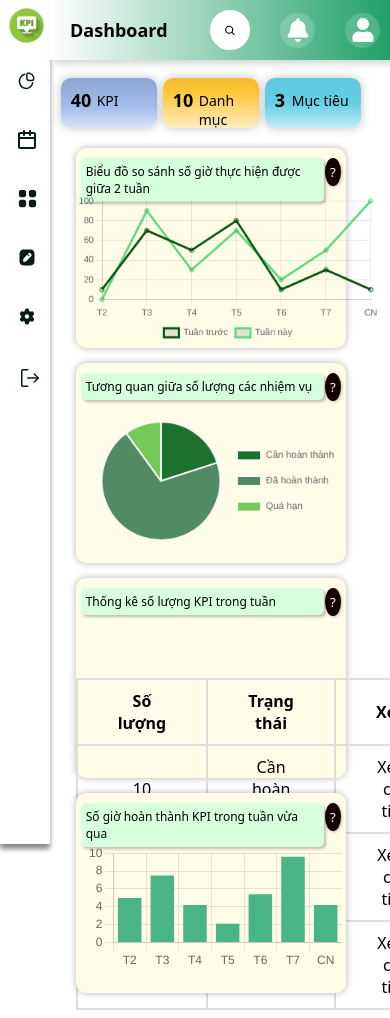
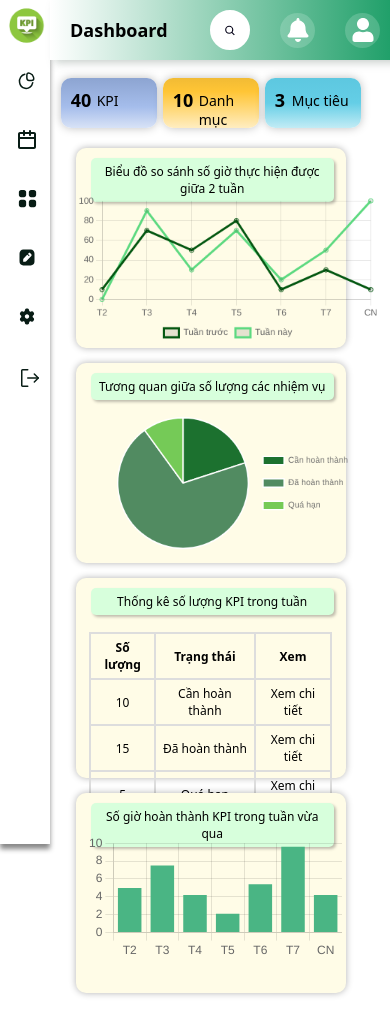
Before and after one commit to duoggg/UI_UX, a React (Create React App) app in the folder ui-ux-main/: page /dashboard in a window 390 px wide. Built offline with nearby package versions, Linux system fonts and the light colour scheme.

Commit message:
Update responsive.css

```diff
--- a/ui-ux-main/src/components/Dashboard/responsive.css
+++ b/ui-ux-main/src/components/Dashboard/responsive.css
@@ -4,6 +4,7 @@
         padding: 10px;
         margin-left: 13%;
         padding-top: 20%;
+        overflow: auto;
     }
 
     .container-header .inner-list .inner-item1,
@@ -59,15 +60,17 @@
         font-size: 12px;
         width: 90%;
         top: 10px;
-        left: 5px;
+        left: 15px;
         padding: 5px;
+        text-align: center;
         /* display: none; */
     }
 
     .container-main .inner-item button {
-        top: 10px;
+        /* top: 10px;
         right: 5px;
-        padding: 5px;
+        padding: 5px; */
+        display: none !important;
     }
 
     .container-main .inner-item .graph{
@@ -75,11 +78,33 @@
     left: -67px;
     top: 20px;
    }
-      .container-main .inner-item .pie-chart{
-    bottom: -68px;
-    left: -5px;
-    width: 300px;
-    height: 300px;
-    scale: 0.8;
+    .container-main .inner-item .pie-chart{
+    bottom: -90px;
+    left: -10px;
+    width: 340px;
+    height: 340px;
+    scale: 0.7;
   }
+    .container-main .inner-item table {
+    font-size: 12px;
+     width: 90%;
+     margin-top: 20%;
+     margin-left: auto;
+     margin-right: auto;
+     border-collapse: collapse;
+     border-spacing: 10px;
+   }
+    .container-main .inner-item th, td {
+     padding: 5px;
+     text-align: center;
+     transition: all 0.1s;
+   }
+
+      .container-main .inner-item .bar-chart{
+    position: relative;
+    bottom: -40px;
+    left: 10px;
+    width: 95%;
+    height: 95%;
+   }
 }
```
